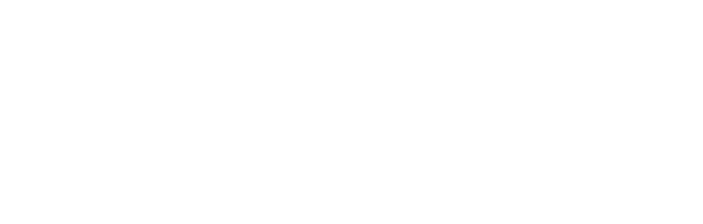
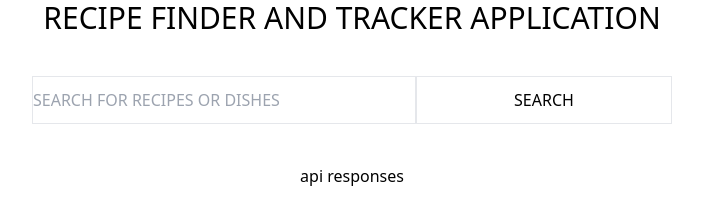
Before and after one commit to aryan55254/recipe-finder, a website: page index.html in a window 1280 px wide. Shown: the whole page, without its empty margins (288-991 px from the left). Drawn offline with Linux system fonts and the light colour scheme.

Commit message:
basic html structure complete

```diff
--- a/index.html
+++ b/index.html
@@ -7,6 +7,19 @@
     <link rel="stylesheet" href="./output.css"/>
 </head>
 <body>
-
+    <div class="text-3xl flex items-center justify-center">RECIPE FINDER AND TRACKER APPLICATION</div>
+    <div class="flex items-center justify-center mt-10">
+        <span>
+            <input class="w-96 h-12 border" type="text" placeholder="SEARCH FOR RECIPES OR DISHES">
+        </span>
+        <span>
+            <button class="h-12 w-64 border">
+                SEARCH
+            </button>
+        </span>
+    </div>
+    <div class="flex items-center justify-center mt-10">
+        api responses
+    </div>
 </body>
 </html>
```
Also changed, not shown: output.css.
